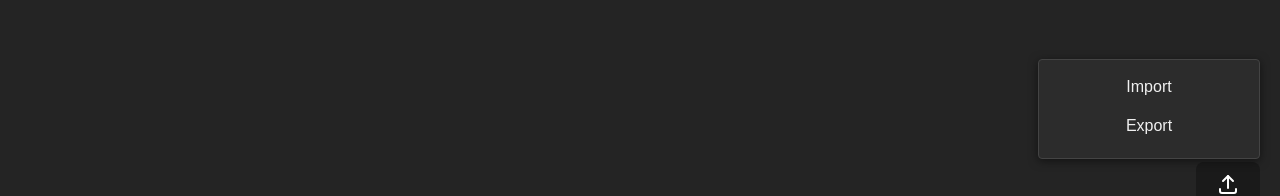
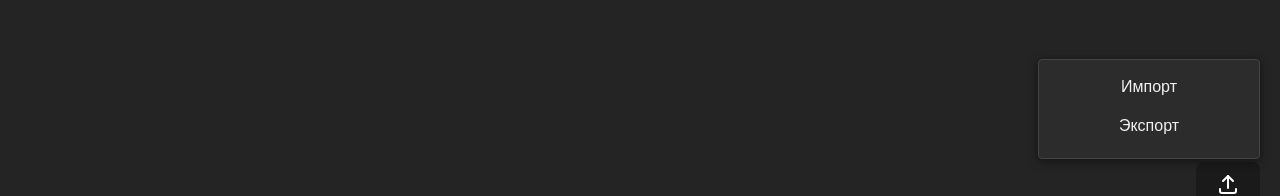
Before and after one commit to aspakaramych/todoList, a React (Vite) app in the folder frontend/todoList/: page / in a window 1280 px wide. Both pictures are taken after a click on the button 1227 px from the left and 754 px from the top of the page. Shown: the part 568-764 px from the top of the page. Built offline with nearby package versions, Linux system fonts and the light colour scheme.

Commit message:
finish proj

```diff
--- a/frontend/todoList/src/App.css
+++ b/frontend/todoList/src/App.css
@@ -15,14 +15,13 @@ body {
 
 .card-list {
     width: 100%;
-    max-width: 1200px;
     margin: 0;
-    display: grid;
-    gap: 24px;
+    display: flex;
     padding: 40px 40px 40px 40px;
     box-sizing: border-box;
     grid-template-columns: repeat(auto-fit, minmax(300px, 1fr));
     justify-content: start;
+    gap: 40px;
 }
 
 .floating-button {
--- a/frontend/todoList/src/App.tsx
+++ b/frontend/todoList/src/App.tsx
@@ -1,7 +1,7 @@
 import './App.css'
 import Card from "./components/Card.tsx";
 import EmptyCard from "./components/EmptyCard.tsx";
-import {useState, useRef, useEffect} from "react";
+import {useState, useRef, useEffect, useCallback} from "react";
 import ImportExportMenu from "./components/ImportExportMenu.tsx";
 import Modal from "./components/Modal.tsx";
 import {Guid} from "js-guid";
@@ -70,11 +70,6 @@ function App() {
         setIsImportExportOpen(true)
     }
 
-    const importHook = () => {
-        setIsImportExportOpen(false);
-        console.log("importHook")
-    }
-
     const handleClickOutside = () => {
         setIsImportExportOpen(false)
     }
@@ -129,10 +124,47 @@ function App() {
         URL.revokeObjectURL(url)
     }
 
+    const importHandle = useCallback(() => {
+        setIsImportExportOpen(false)
+        const input = document.createElement('input');
+        input.type = 'file';
+        input.accept = '.json';
+
+        const handleChange = (event: Event) => {
+            const target = event.target as HTMLInputElement;
+            const file = target.files?.[0];
+            if (!file) return;
+
+            const reader = new FileReader();
+            reader.onload = (e) => {
+                try {
+                    const result = e.target?.result;
+                    if (typeof result !== 'string') {
+                        throw new Error('Неверный формат файла');
+                    }
+
+                    const json: TaskObject[] = JSON.parse(result);
+                    setTasks(json);
+                    console.log('Импортированный JSON:', json);
+                } catch (error) {
+                    alert('Неверный формат JSON файла');
+                }
+            };
+
+            reader.onerror = () => {
+                alert('Ошибка чтения файла');
+            };
+
+            reader.readAsText(file);
+        };
+
+        input.addEventListener('change', handleChange, { once: true });
+        input.click();
+    }, [setTextTask])
+
     return (
         <>
-            <ImportExportMenu isOpen={isImportExportOpen} importHook={importHook} exportHook={exportHandle}/>
-
+            <ImportExportMenu isOpen={isImportExportOpen} importHook={importHandle} exportHook={exportHandle}/>
             <Modal isOpen={modal} onClose={() => setModal(false)} onConfirm={createTask} message={
                 <label>
                     Текст задачи
@@ -147,15 +179,11 @@ function App() {
             }/>
             <div onClick={handleClickOutside} className="card-list">
                 {tasks.map((task) => (
-                    <Card key={task.id} text={task.text} completed={() => doneHandle(task.id)} editHook={() => editHandle(task.id)} deleteHook={() => deleteHandle(task.id)}/>
+                    <Card key={task.id} text={task.text} complete={task.completed} completed={() => doneHandle(task.id)} editHook={() => editHandle(task.id)} deleteHook={() => deleteHandle(task.id)}/>
                 ))}
                 <EmptyCard newCard={newCard}/>
             </div>
-
-
             <button className={"floating-button"} onClick={handleImportExportClick} ref={menuButtonRef}><IconUpload /></button>
-
-
         </>
     )
 }
--- a/frontend/todoList/src/components/Card.tsx
+++ b/frontend/todoList/src/components/Card.tsx
@@ -4,14 +4,18 @@ import React from "react";
 
 interface CardProps {
     text: string
+    complete: boolean,
     completed: () => void
     editHook: () => void
     deleteHook: () => void
 }
 
-const Card : React.FC<CardProps> = ({text, completed, editHook, deleteHook}) => {
+const Card : React.FC<CardProps> = ({text, complete, completed, editHook, deleteHook}) => {
     return (
         <div className={style.card}>
+            <div className={style.text}>
+                {complete ? 'Выполнено' : 'Не выполнено'}
+            </div>
             <p className={style.title}>{text}</p>
             <div className={style.footer}>
                 <button className={style.button} onClick={completed}><IconCheck /></button>
--- a/frontend/todoList/src/components/CardStyle.module.css
+++ b/frontend/todoList/src/components/CardStyle.module.css
@@ -24,6 +24,10 @@
     padding: 0;
 }
 
+.text {
+    text-align: center;
+}
+
 .button {
     border-radius: 8px;
     border: 1px solid transparent;
@@ -43,9 +47,6 @@
     outline: 4px auto -webkit-focus-ring-color;
 }
 
-.button:active {
-    color: green;
-}
 
 .footer {
     width: 100%;
--- a/frontend/todoList/src/components/ImportExportMenu.tsx
+++ b/frontend/todoList/src/components/ImportExportMenu.tsx
@@ -11,8 +11,8 @@ const ImportExportMenu : React.FC<MenuProps> = ({isOpen, importHook, exportHook}
     if (!isOpen) return null
     return (
         <div className={styles.menu}>
-            <button onClick={importHook}>Import</button>
-            <button onClick={exportHook }>Export</button>
+            <button onClick={importHook}>Импорт</button>
+            <button onClick={exportHook}>Экспорт</button>
         </div>
     )
 }
--- a/frontend/todoList/src/index.css
+++ b/frontend/todoList/src/index.css
@@ -23,7 +23,6 @@ body {
   margin: 10px 20px 10px 20px;
   display: flex;
   width: 100%;
-  gap: 10px;
 }
 
 h1 {
```
